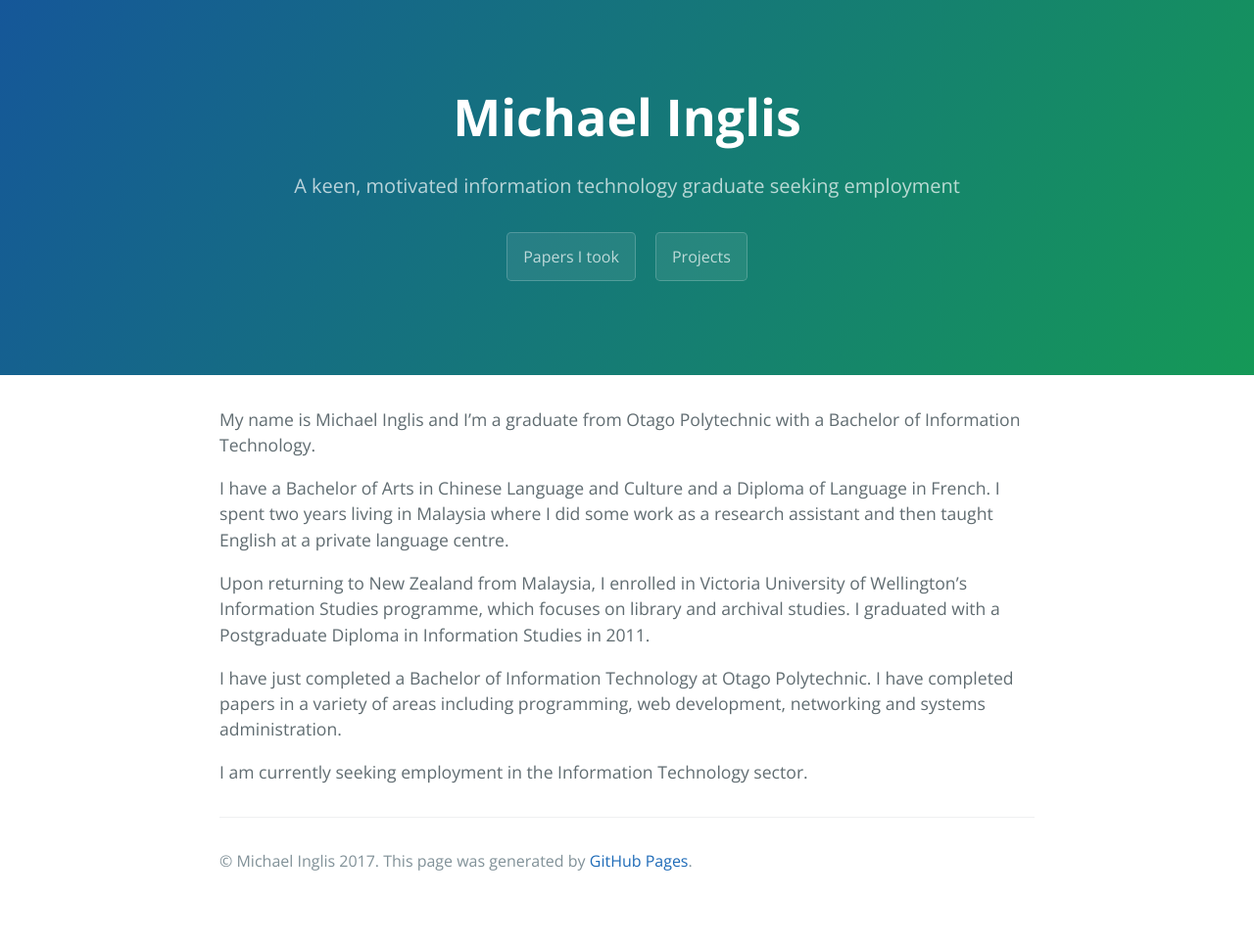
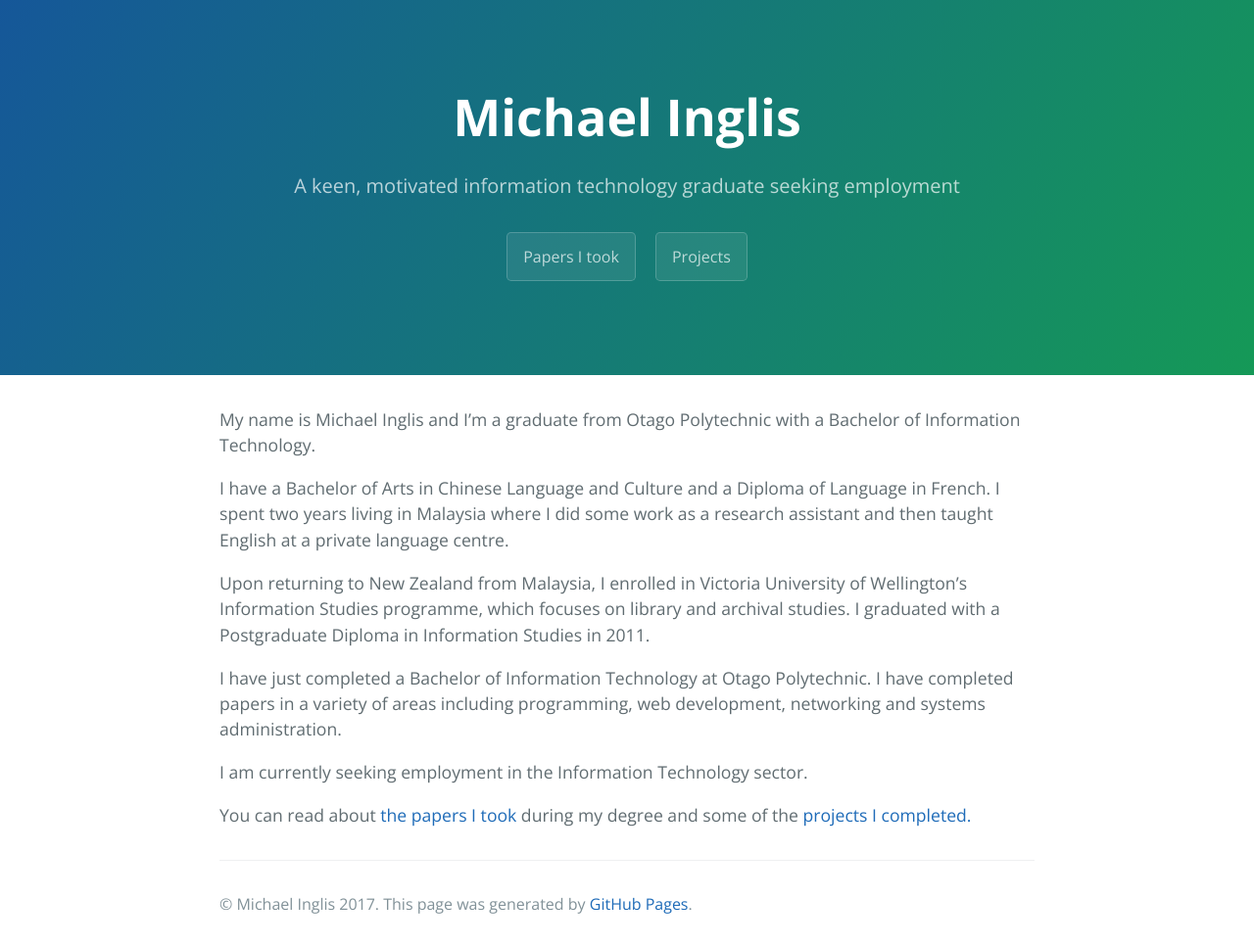
Before and after one commit to MichaelNZ85/MichaelNZ85.github.io, a Jekyll site: the page built from index.md, in a window 1280 px wide. Shown: the whole page at 98% size. Built offline with Jekyll 4.4.1, drawn with Linux system fonts in a browser that asks for light colours; before the commit the page ends 923 px from its top, so only the background shows below that.

Commit message:
Update index.md

```diff
--- a/index.md
+++ b/index.md
@@ -11,3 +11,5 @@ Upon returning to New Zealand from Malaysia, I enrolled in Victoria University o
 I have just completed a Bachelor of Information Technology at Otago Polytechnic. I have completed papers in a variety of areas including programming, web development, networking and systems administration.
 
 I am currently seeking employment in the Information Technology sector.
+
+You can read about [the papers I took](https://michaelnz85.github.io/papers) during my degree and some of the [projects I completed.](https://michaelnz85.github.io/projects)
```
